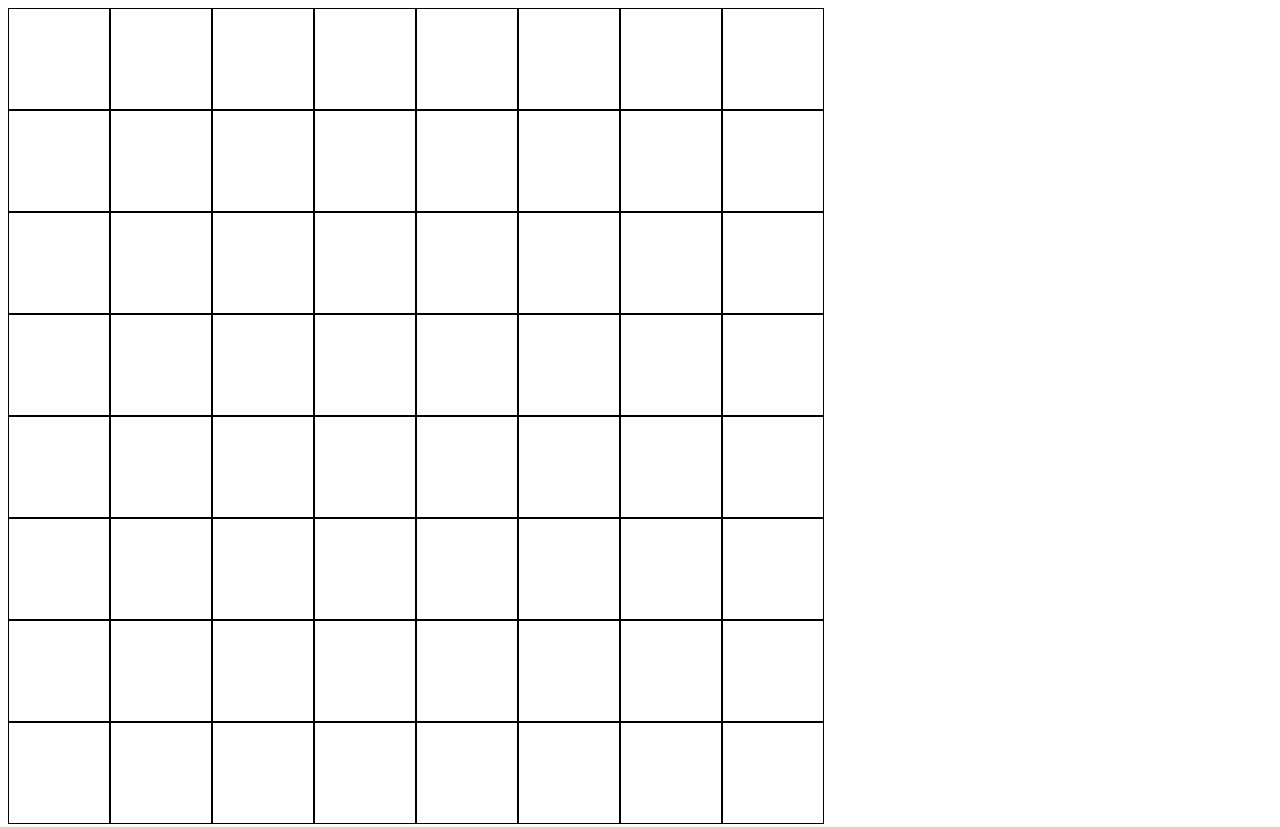
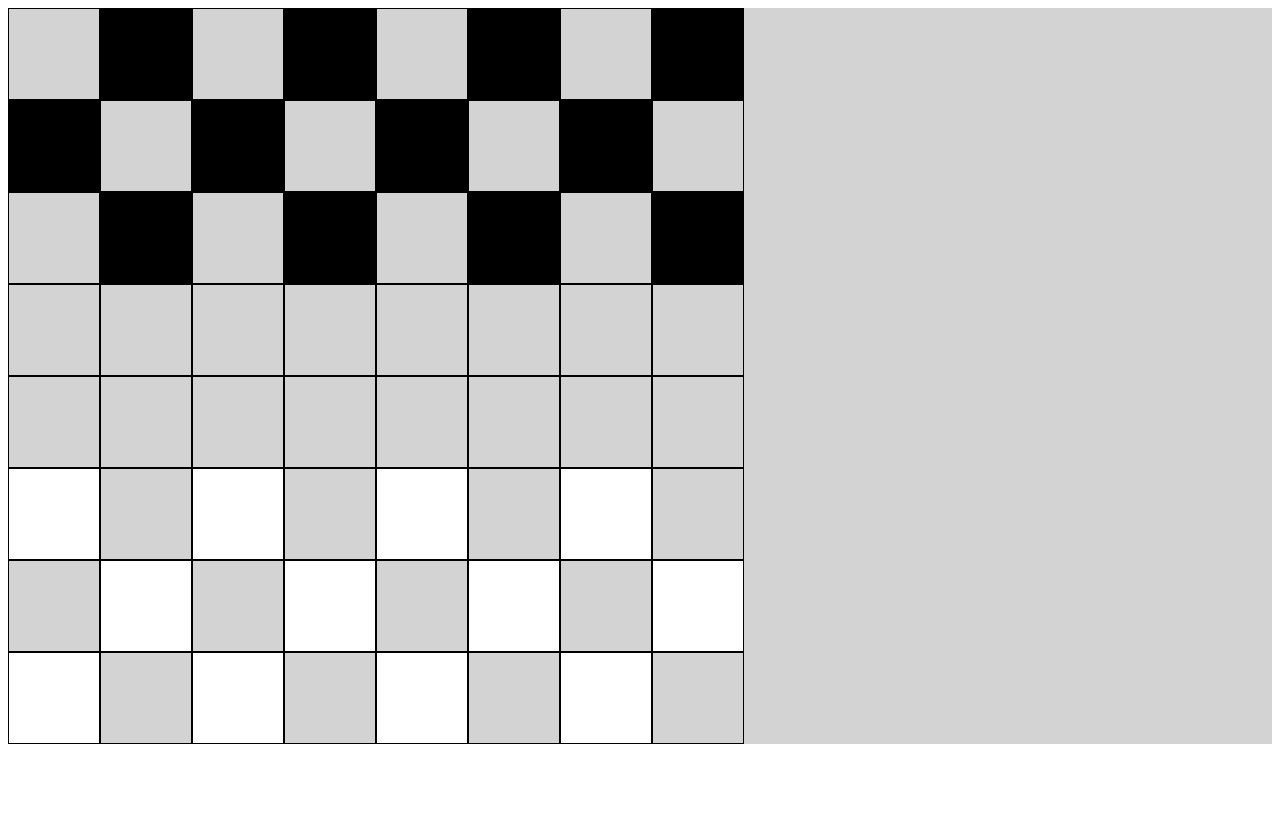
Before and after one commit to m-tu/danel, a website built with webpack: page index.html in a window 1280 px wide. After the commit the page ends 800 px from the top, so only its background shows below. Built offline with nearby package versions, Linux system fonts and the light colour scheme.

Commit message:
initial coloring

```diff
--- a/src/Board.js
+++ b/src/Board.js
@@ -4,8 +4,6 @@ export default function Board() {
 }
 
 Board.prototype.create = function () {
-	console.log("create board");
-
 	let fragment = document.createDocumentFragment(),
 			container = document.getElementById('app');
 
@@ -19,12 +17,26 @@ Board.prototype.create = function () {
 			let div = document.createElement("div");
 			div.classList = 'cell';
 
-			this.cells[i][j] = {
+			if ((i + j) % 2 !== 0 && j < 3) {
+				div.classList += ' piece black'
+			}
+
+			if ((i + j) % 2 !== 0 && j > 4) {
+				div.classList += ' piece white'
+			}
+
+			let cell = {
 				x: i,
 				y: j,
 				filled: false,
 				el: div
 			};
+
+			this.cells[i][j] = cell;
+
+			div.addEventListener('click', function () {
+				div.classList.toggle('picked');
+			});
 
 			col.appendChild(div);
 		}
--- a/src/css/main.css
+++ b/src/css/main.css
@@ -1,9 +1,22 @@
 #app {
     display: flex;
+    background: lightgrey;
 }
 
 .cell {
     border: 1px solid black;
-    width: 100px;
-    height: 100px;
+    width: 90px;
+    height: 90px;
 }
+
+.black {
+    background: black;
+}
+
+.white {
+    background: white;
+}
+
+.picked {
+    background: pink;
+}
--- a/src/main.js
+++ b/src/main.js
@@ -1,6 +1,4 @@
 import Board from './Board';
-
-console.log("hello world!");
 
 let board = new Board();
 window.board = board;
```
